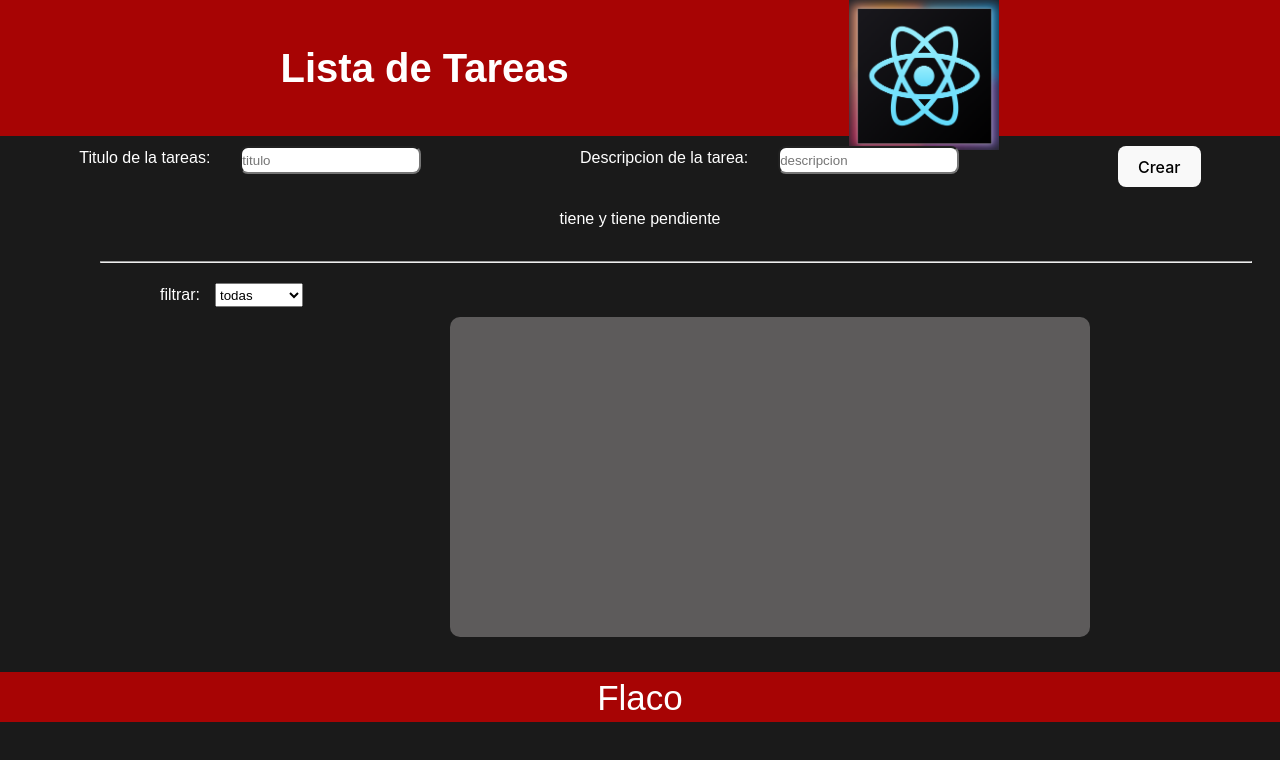
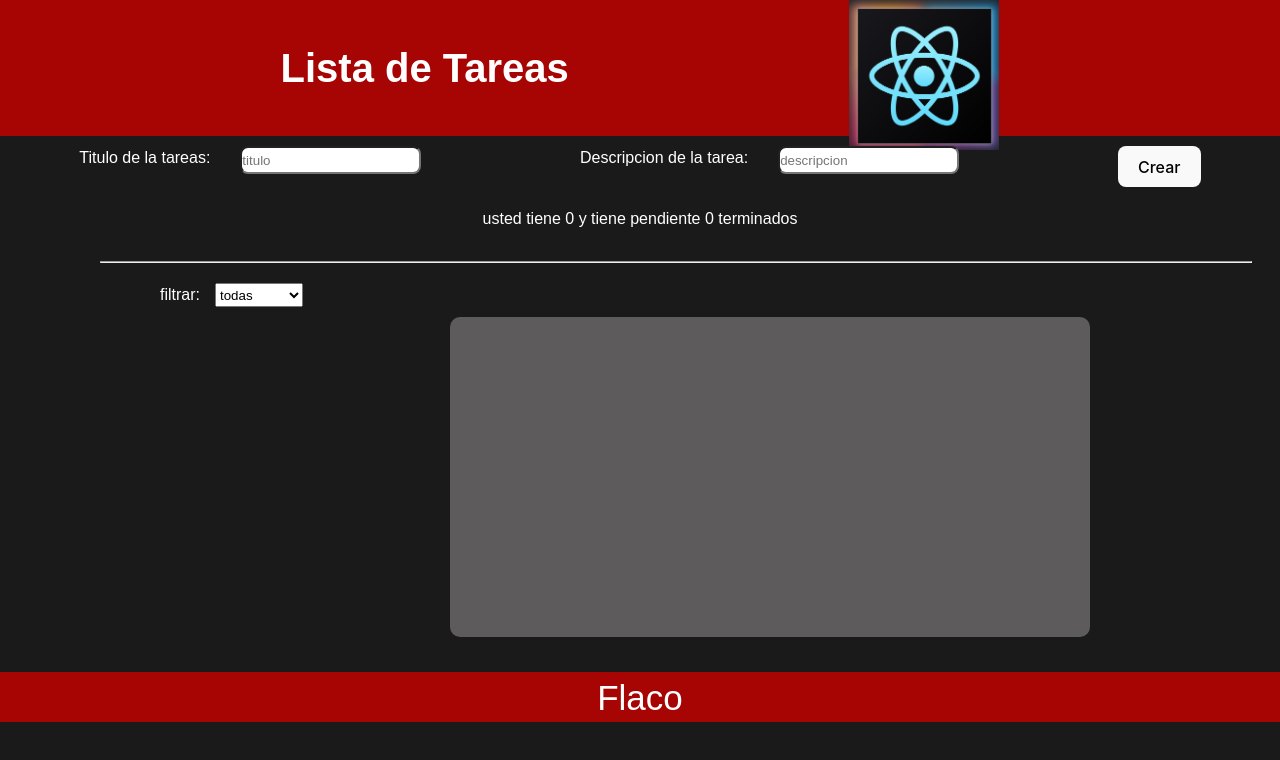
Before and after one commit to flaquito16/taller-tareas, a React (Vite) app: page / in a window 1280 px wide. Shown: the top 760 px of the page. Built offline with nearby package versions, Linux system fonts and the light colour scheme.

Commit message:
subo ya con contador

```diff
--- a/src/components/Context/Context.jsx
+++ b/src/components/Context/Context.jsx
@@ -7,6 +7,8 @@ export const TasksProvider = ({children}) => {
     const  [tasks, setTasks] = useState ([])
     const [filterTask, setFilterTask] = useState ([])
     const [beginTask, setBeginTask] = useState ([])
+    const [pendingTask, setPedingTask] = useState (0)
+    const [doneTask, setDoneTask] = useState(0)
 
   const update = (taskId, newStatus) =>{
     setTasks(prevTasks =>
@@ -17,7 +19,7 @@ export const TasksProvider = ({children}) => {
   }
 
   return (
-    <tasksContext.Provider value={{tasks, setTasks,filterTask, setFilterTask, update, beginTask, setBeginTask}}>
+    <tasksContext.Provider value={{tasks, setTasks,filterTask, setFilterTask, update, beginTask, setBeginTask, pendingTask, setPedingTask, doneTask, setDoneTask}}>
     {children}
   </tasksContext.Provider>
   )
--- a/src/components/Filter/Filter.jsx
+++ b/src/components/Filter/Filter.jsx
@@ -23,7 +23,7 @@ export const Filter = () => {
 
     }else{
       // context.setFilterTask(context.filterTask)
-      context.setTasks(context.tasks,context.filterTask)
+      context.setBeginTask(context.tasks.filter(task => task.status),context.filterTask.filter(task => !task.status))
 
 
     }
--- a/src/components/Info/Info.jsx
+++ b/src/components/Info/Info.jsx
@@ -4,9 +4,19 @@ import { tasksContext } from '../Context/Context'
 
 export const Info = () => {
     const context = useContext(tasksContext)
+
+  useEffect(()=>{
+    let pending = context.tasks.filter( tasks => tasks.status === false)
+    let resolve = context.tasks.filter( tasks => tasks.status === true)
+
+    context.setPedingTask(pending.length)
+    context.setDoneTask(resolve.length)
+
+  }, [context.tasks])
+
   return (
     <>
-    <p className='info-tasks'>tiene <span className='tasks-pending'>{}</span> y tiene pendiente <span className=''></span> </p>
+    <p className='info-tasks'>usted tiene <span className='tasks-pending'>{context.pendingTask}</span> y tiene pendiente <span className='task-donde'>{context.doneTask}</span> terminados</p>
     </>
   )
 }
```
